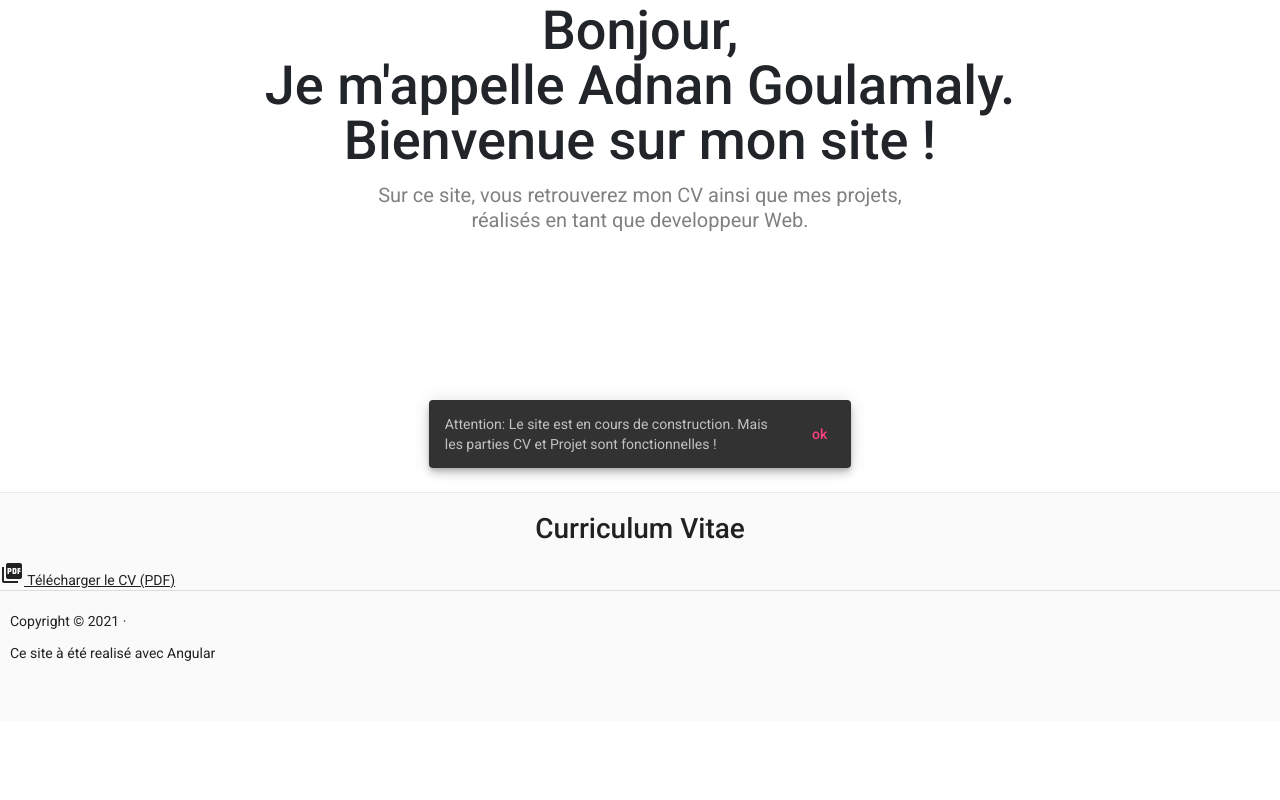
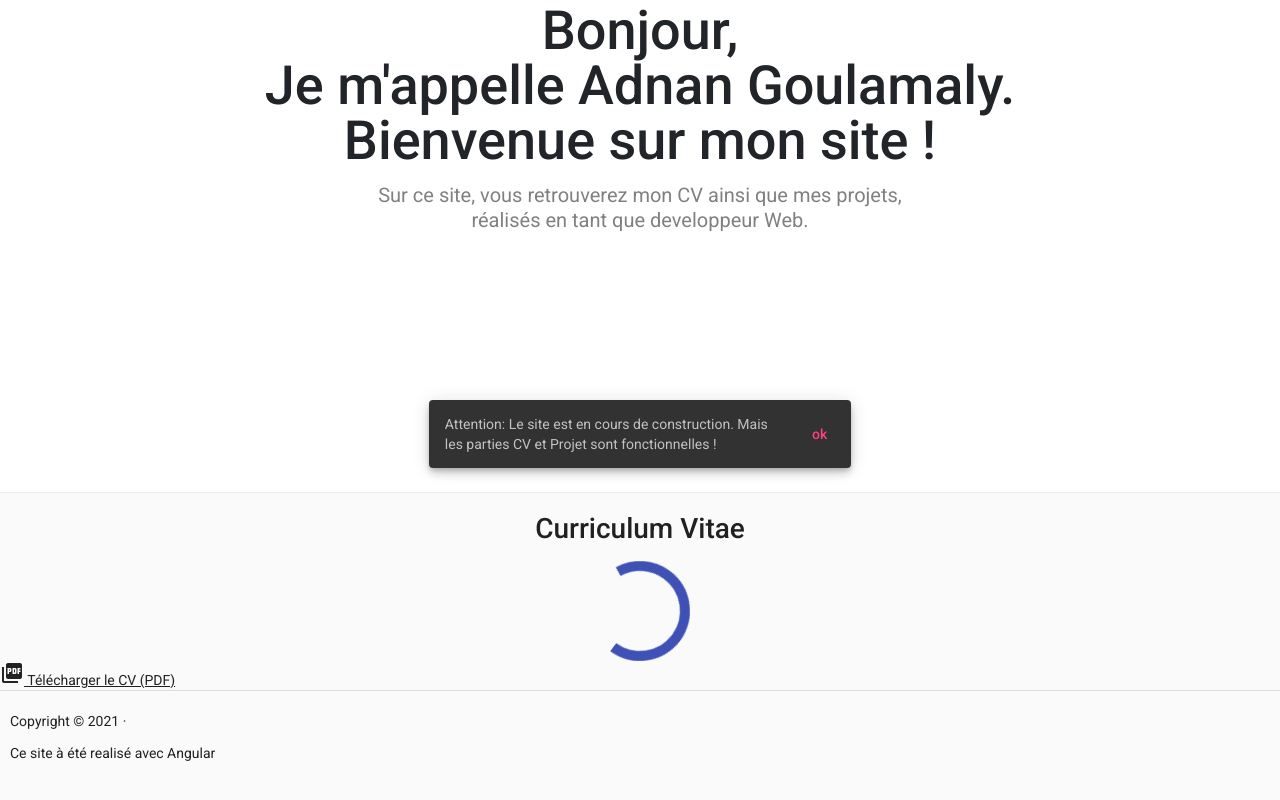
Before and after one commit to adnan974/mon-site-portfolio-front, an Angular app: page / in a window 1280 px wide. Shown: the part 308-1108 px from the top of the page. Before the commit the page ends 1029 px from the top, so only its background shows below. Built offline with nearby package versions, Linux system fonts and the light colour scheme; no server answers.

Commit message:
ajout d un loader dans la page d accueil si le composant n est pas charge

```diff
--- a/src/app/module/home/pages/home.component.html
+++ b/src/app/module/home/pages/home.component.html
@@ -1,7 +1,5 @@
 <div id="home-first-container" fxLayout="column" fxLayoutAlign="center center">
-    <!-- <div fxFlexOffset="5" fxFlex="20" fxFlexAlign="center">
-        <img id="home-presentation-image" src="assets/profile-image.jpeg" />
-    </div> -->
+
     <div class="typewriter">
         <h2 class="home-presentation-title">
             Bonjour, <br />
@@ -10,27 +8,18 @@
         </h2>
     </div>
     <div class="home-presentation-subtitle">
-        <p>Sur ce site, vous retrouverez mon CV ainsi que mes projets,<br/> réalisés en tant que developpeur Web.</p>
+        <p>Sur ce site, vous retrouverez mon CV ainsi que mes projets,<br /> réalisés en tant que developpeur Web.</p>
     </div>
 </div>
-
-
-<!-- <div fxFlexOffset="5" fxFlexAlign="end" fxFlex="30" class="home-presentation-paragraph">
-        <p>
-            Lorem, ipsum dolor sit amet consectetur adipisicing elit. Rem laboriosam doloremque, qui velit quaerat fuga
-
-            porro labore iusto odio debitis ratione libero, magnam optio fugit suscipit eaque maxime vel at?
-        </p>
-    </div> -->
-
-
 
 <div id="home-content">
 
     <div fxLayout="column">
         <h2 class="other-home-title">Curriculum Vitae</h2>
 
-        <vertical-timeline></vertical-timeline>
+        <mat-spinner *ngIf="!isLoading" ></mat-spinner>
+
+        <vertical-timeline (isDataLoaded)="setLoading($event)"></vertical-timeline>
 
         <div class="cv-download-container">
             <div fxFlexAlign="center">
--- a/src/app/module/home/pages/home.component.scss
+++ b/src/app/module/home/pages/home.component.scss
@@ -1,3 +1,7 @@
+.mat-spinner{
+    margin: auto;
+}
+
 #home-first-container{
     background-color: white;
     margin: 0 0 0px 0px;
--- a/src/app/module/home/pages/home.component.ts
+++ b/src/app/module/home/pages/home.component.ts
@@ -6,10 +6,13 @@ import { Component, ElementRef, OnInit, ViewChild } from '@angular/core';
   styleUrls: ['./home.component.scss']
 })
 
-export class HomeComponent implements OnInit {
+export class HomeComponent  {
   constructor() { }
 
-  ngOnInit(): void {
+  public isLoading!:boolean;
+
+  setLoading(state:boolean){
+    this.isLoading = state;
   }
 
 }
--- a/src/app/shared/components/vertical-timeline/vertical-timeline.component.ts
+++ b/src/app/shared/components/vertical-timeline/vertical-timeline.component.ts
@@ -1,4 +1,4 @@
-import { Component, OnInit } from '@angular/core';
+import { Component, EventEmitter, OnInit, Output } from '@angular/core';
 import { CvService } from 'src/app/core/services/cv.service';
 import { TimelineContent } from '../../models/timeline-content';
 
@@ -13,11 +13,14 @@ export class VerticalTimelineComponent implements OnInit {
 
   public cvData!:Array<any>;
 
+  @Output() isDataLoaded = new EventEmitter<boolean>();
+
   constructor(private cvService:CvService) { }
 
   ngOnInit(): void {
     this.cvService.getCvData().subscribe((cvData)=>{
       this.cvData = cvData;
+      this.isDataLoaded.emit(true);
     })
     this.timeline_content.push(new TimelineContent("heading 1","corps 1"));
   }
```
Also changed, not shown: src/app/module/home/home.module.ts (+3 -6 lines).
